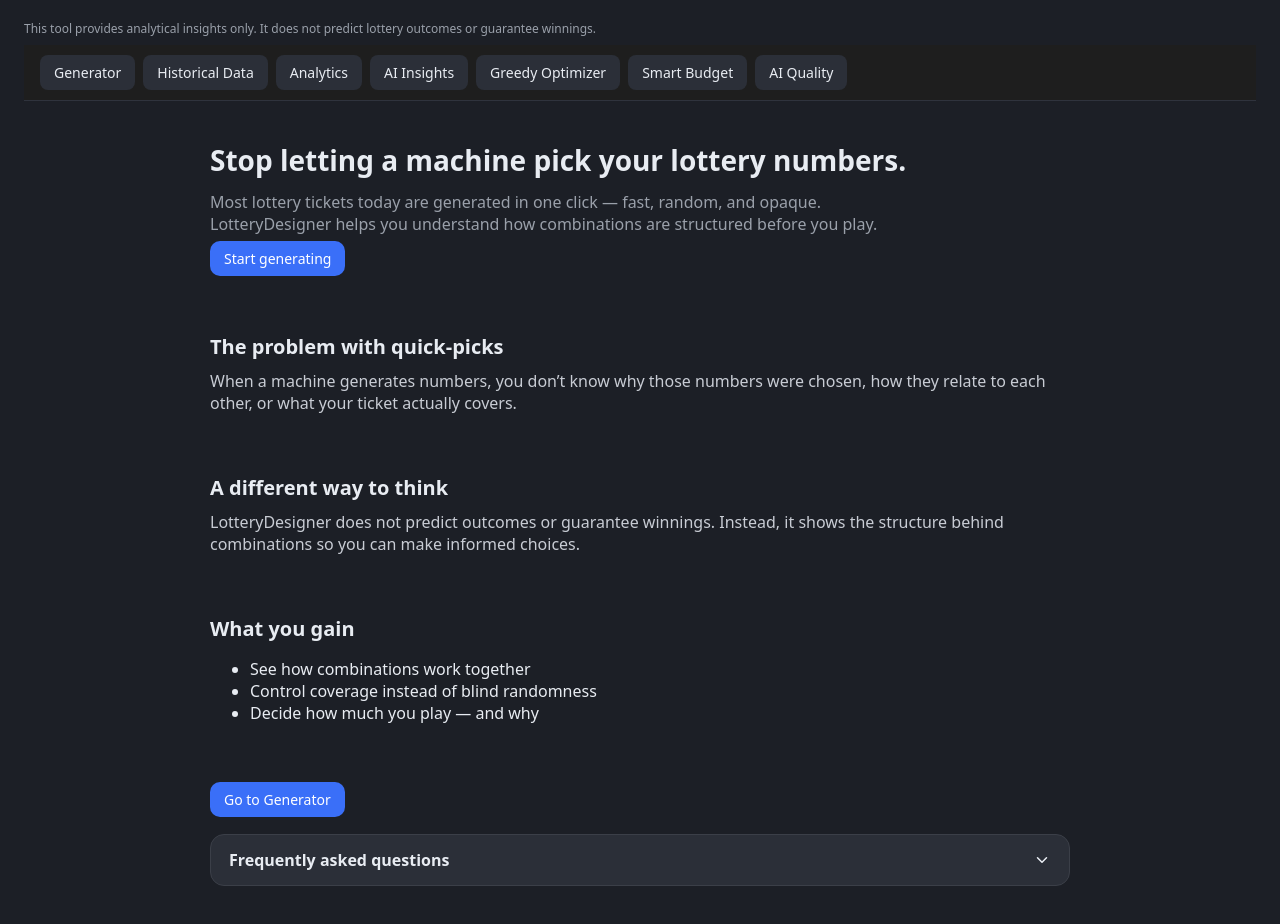
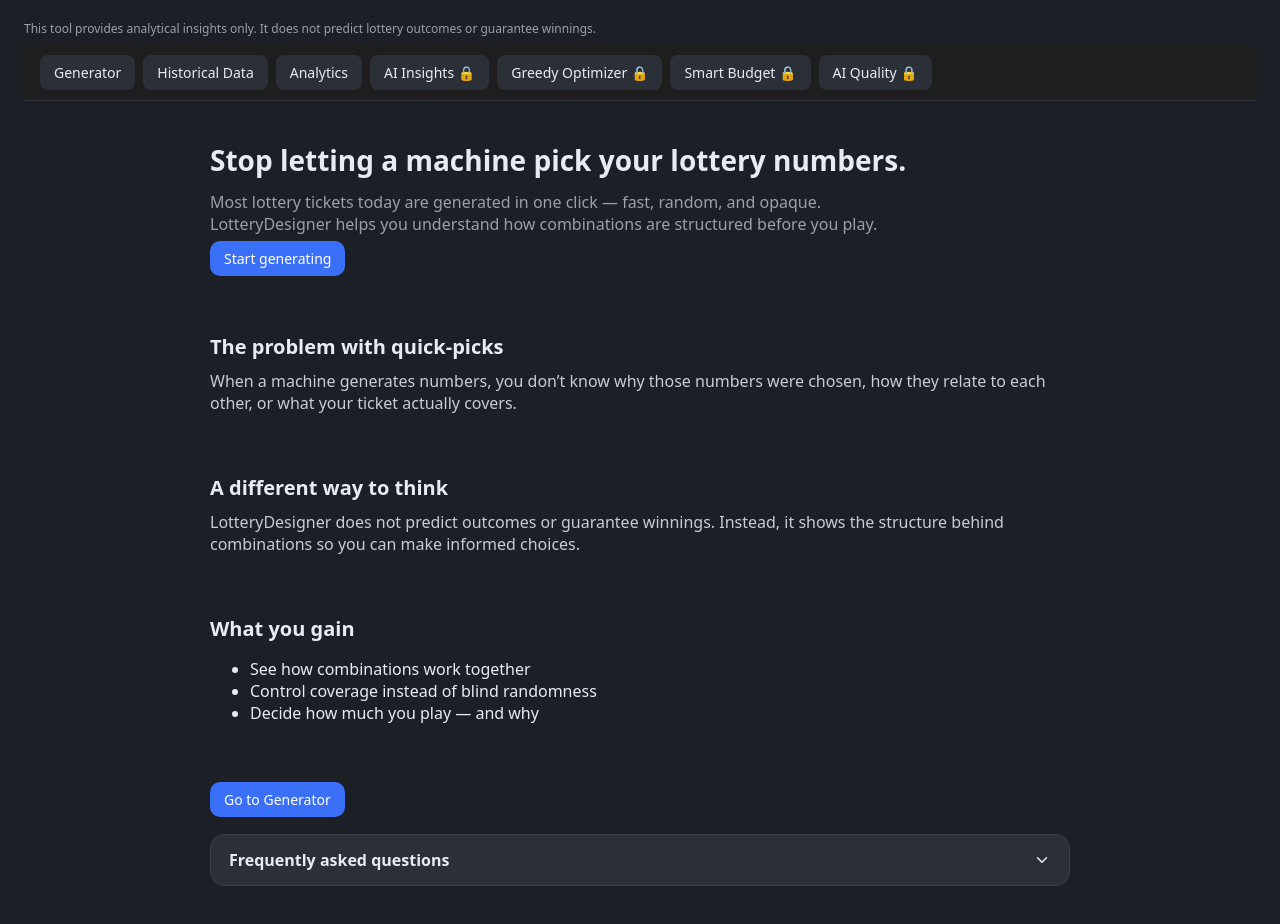
Before and after one commit to brykalov69/lottery-designer-web, a React (Vite) app in the folder frontend/: page / in a window 1280 px wide. Shown: the top 924 px of the page. Built offline with nearby package versions, Linux system fonts and the light colour scheme; no server answers.

Commit message:
navigation: add pro badges to nav tabs and standardize gating

```diff
--- a/frontend/src/Root.tsx
+++ b/frontend/src/Root.tsx
@@ -11,9 +11,9 @@
 
 import ProModal from "./components/ProModal";
 import { useSessionStore } from "./stores/useSessionStore";
+import { IS_PRO } from "./config/flags";
 
 import Landing from "./Landing";
-
 
 // -----------------------------
 // NAV TABS
@@ -22,13 +22,13 @@
   const location = useLocation();
 
   const tabs = [
-    { path: "/generator", label: "Generator" },
-    { path: "/history", label: "Historical Data" },
-    { path: "/analytics", label: "Analytics" },
-    { path: "/ai", label: "AI Insights" },
-    { path: "/greedy", label: "Greedy Optimizer" },
-    { path: "/budget", label: "Smart Budget" },
-    { path: "/ai_quality", label: "AI Quality" },
+    { path: "/generator", label: "Generator", pro: false },
+    { path: "/history", label: "Historical Data", pro: false },
+    { path: "/analytics", label: "Analytics", pro: false },
+    { path: "/ai", label: "AI Insights", pro: true },
+    { path: "/greedy", label: "Greedy Optimizer", pro: true },
+    { path: "/budget", label: "Smart Budget", pro: true },
+    { path: "/ai_quality", label: "AI Quality", pro: true },
   ];
 
   return (
@@ -42,7 +42,7 @@
               to={t.path}
               className={`nav-tab ${active ? "active" : ""}`}
             >
-              {t.label}
+              {t.label} {!IS_PRO && t.pro && "🔒"}
             </Link>
           );
         })}
@@ -55,9 +55,6 @@
 // ROOT
 // -----------------------------
 export default function Root() {
-
-
-  // 🔑 PRO MODAL STATE
   const { proModal, closeProModal } = useSessionStore();
 
   return (
```
